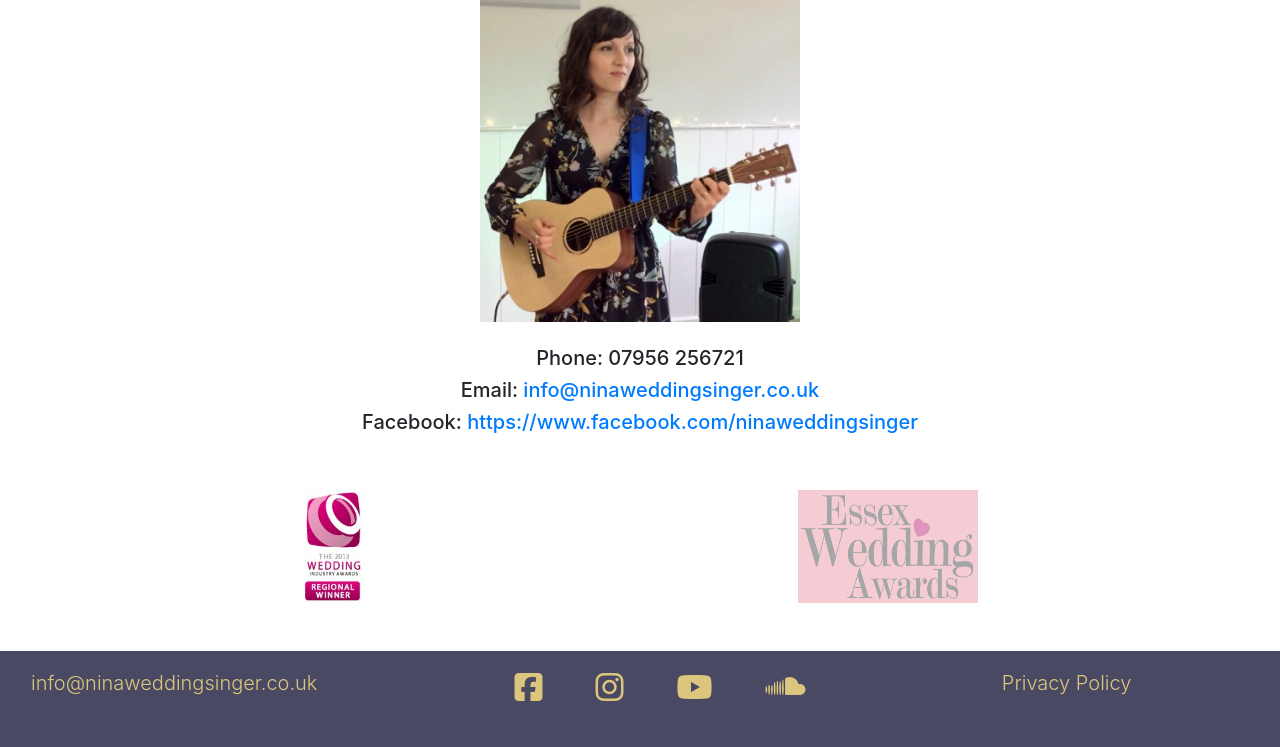
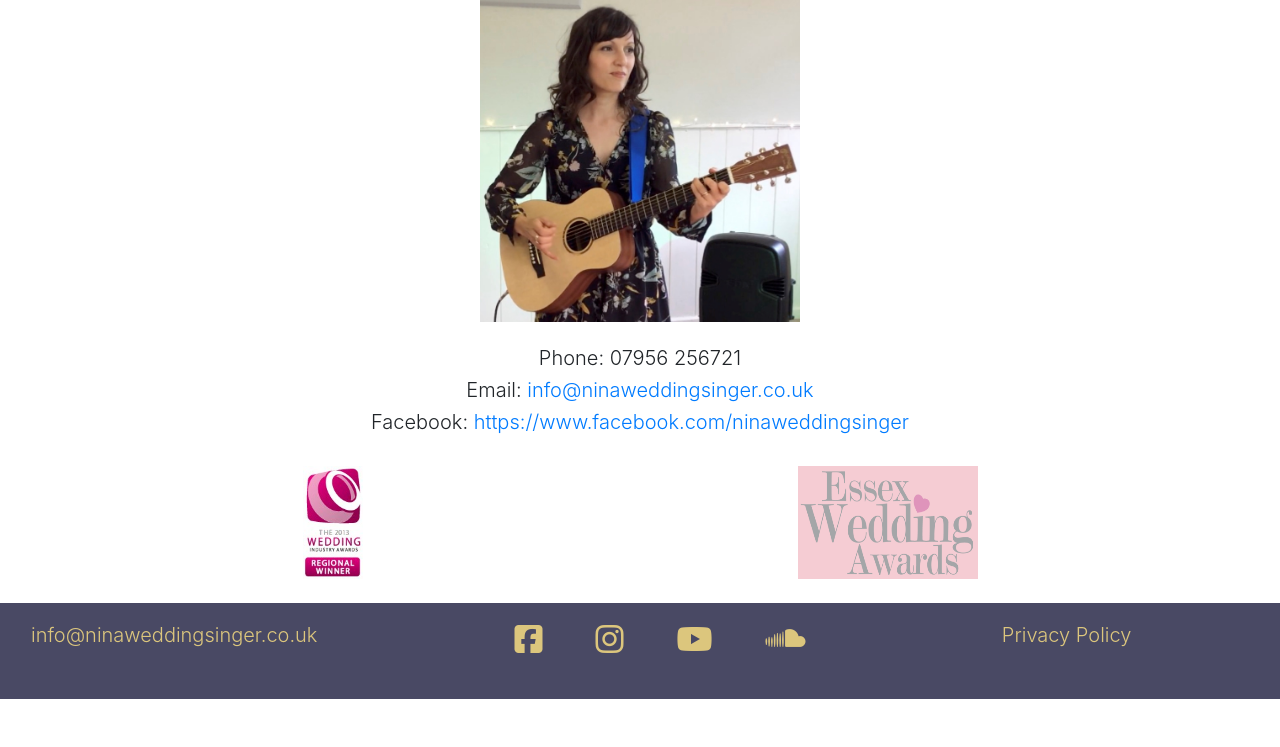
Before and after one commit to BelT26/Nina-Wedding-Singer, a Django app: page /contact in a window 1280 px wide. Shown: the part 203-950 px from the top of the page. After the commit the page ends 902 px from the top, so only its background shows below. Run offline with Django 3.2, Linux system fonts and the light colour scheme; some libraries are stand-ins or nearby versions.

Commit message:
adjust font weight on contact page

```diff
--- a/home/templates/home/contact.html
+++ b/home/templates/home/contact.html
@@ -17,12 +17,12 @@
             <div class="text-center mb-4">
                 <img src="{% static 'home/images/nina_guitar.jpg' %}" width="320"/>
             </div>
-            <h5 class="my-2">Phone: 07956 256721</h5>
-            <h5 class="my-2">Email: <a href="mailto:info@ninaweddingsinger.co.uk?subject=Website Enquiry">info@ninaweddingsinger.co.uk</a></h5>
-            <h5 class="my-2">Facebook: <a href="https://www.facebook.com/ninaweddingsinger">https://www.facebook.com/ninaweddingsinger</a></h5>
+            <h5 class="my-2 font-weight-light">Phone: 07956 256721</h5>
+            <h5 class="my-2 font-weight-light">Email: <a href="mailto:info@ninaweddingsinger.co.uk?subject=Website Enquiry">info@ninaweddingsinger.co.uk</a></h5>
+            <h5 class="my-2 font-weight-light">Facebook: <a href="https://www.facebook.com/ninaweddingsinger">https://www.facebook.com/ninaweddingsinger</a></h5>
             <div class="d-flex justify-content-around">
-                <img src="{% static 'home/images/award1.jpg' %}" width="60" class="m-2 m-md-5">
-                <img src="{% static 'home/images/award2.png' %}" width="180" class="m-2 m-md-5">
+                <img src="{% static 'home/images/award1.jpg' %}" width="60" class="m-2 m-md-4">
+                <img src="{% static 'home/images/award2.png' %}" width="180" class="m-2 m-md-4">
             </div>
         </div>
     </div>
```
